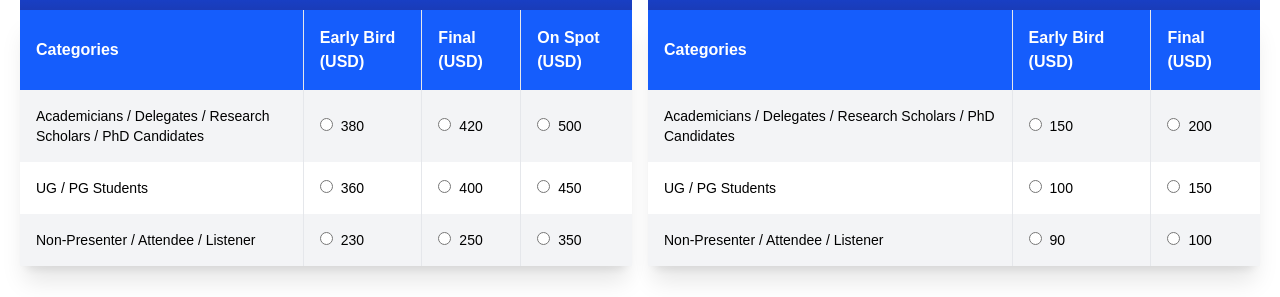
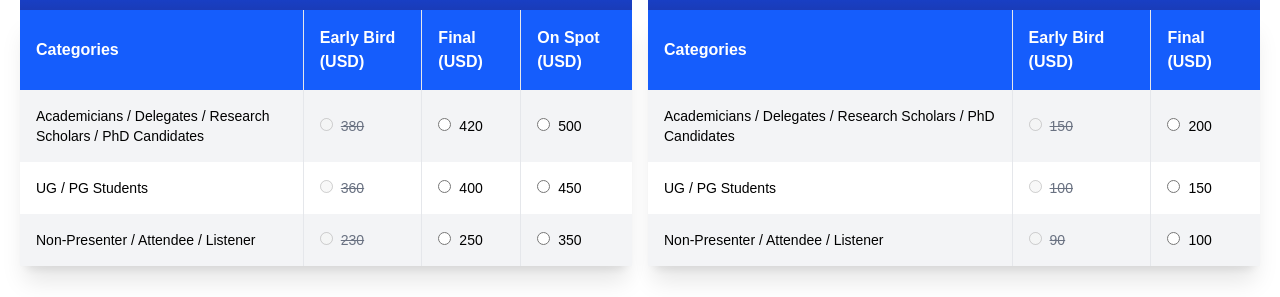
Before and after one commit to confworld-git/icaebms-frontend-2026, a React (Vite) app: page /registration-fees in a window 1280 px wide. Shown: the part 3022-3319 px from the top of the page. Built offline with nearby package versions, Linux system fonts and the light colour scheme.

Commit message:
disabled early bird for icaebms

```diff
--- a/src/assets/view/registration/RegistrationFee.jsx
+++ b/src/assets/view/registration/RegistrationFee.jsx
@@ -562,8 +562,8 @@ const RegistrationFee = () => {
                         )}
                       </td>
                       <td className="border-r border-gray-200 p-4">
-                        <label >
-                          <input  type="radio" name="price"
+                        <label className="text-gray-500 line-through">
+                          <input disabled type="radio" name="price"
                             onChange={() => handleBaseSelect(item.earlyBird, fee.title, item.category)}
                             value={item.earlyBird} className="mr-2" />
                           {item.earlyBird}
@@ -613,8 +613,8 @@ const RegistrationFee = () => {
                         )}
                       </td>
                       <td className="border-r border-gray-200 p-4">
-                        <label >
-                          <input  type="radio" name="price"
+                        <label className="text-gray-500 line-through">
+                          <input disabled type="radio" name="price"
                             onChange={() => handleBaseSelect(item.earlyBird, fee.title, item.category)}
                             value={item.earlyBird} className="mr-2" />
                           {item.earlyBird}
--- a/src/assets/view/registration/TermsandConditions.jsx
+++ b/src/assets/view/registration/TermsandConditions.jsx
@@ -1,7 +1,7 @@
 import React from "react";
 import Hero from "../commonhero/common-hero";
 // import { Helmet } from "react-helmet";
-import { FileText, Shield, XCircle, RefreshCw, Globe, Mail, Phone, MapPin, AlertCircle } from 'lucide-react';
+import { FileText, Shield, XCircle, RefreshCw, Globe, Mail, Phone, MapPin, AlertCircle, Box } from 'lucide-react';
 
 const TermsandConditions = () => {
   return (
@@ -140,6 +140,18 @@ const TermsandConditions = () => {
           </div>
         </section>
 
+        {/* Program Slot Policy */}
+        <section className="bg-white rounded-lg shadow-md p-8 mb-8">
+          <div className="flex items-center gap-3 mb-6">
+            <Box className="text-blue-600" size={32} />
+            <h2 className="text-3xl font-bold text-blue-900">Program Slot Policy</h2>
+          </div>
+          <div className="space-y-4 text-gray-700">
+            <p>No changes to allocated slots will be allowed once the official program schedule (Agenda) is released.</p>
+
+
+          </div>
+        </section>
         {/* Cancellation Policy */}
         <section className="bg-white rounded-lg shadow-md p-8 mb-8">
           <div className="flex items-center gap-3 mb-6">
```
